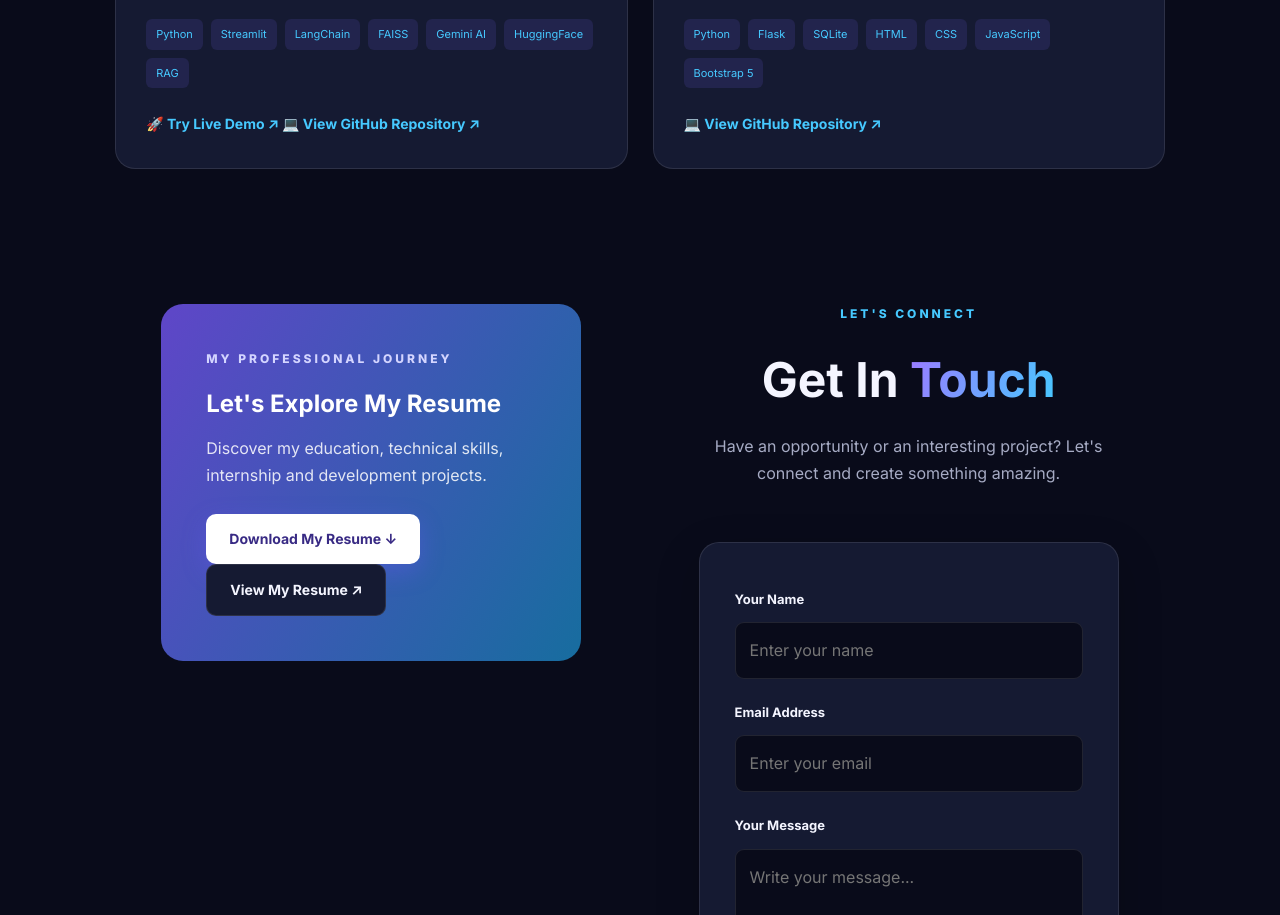
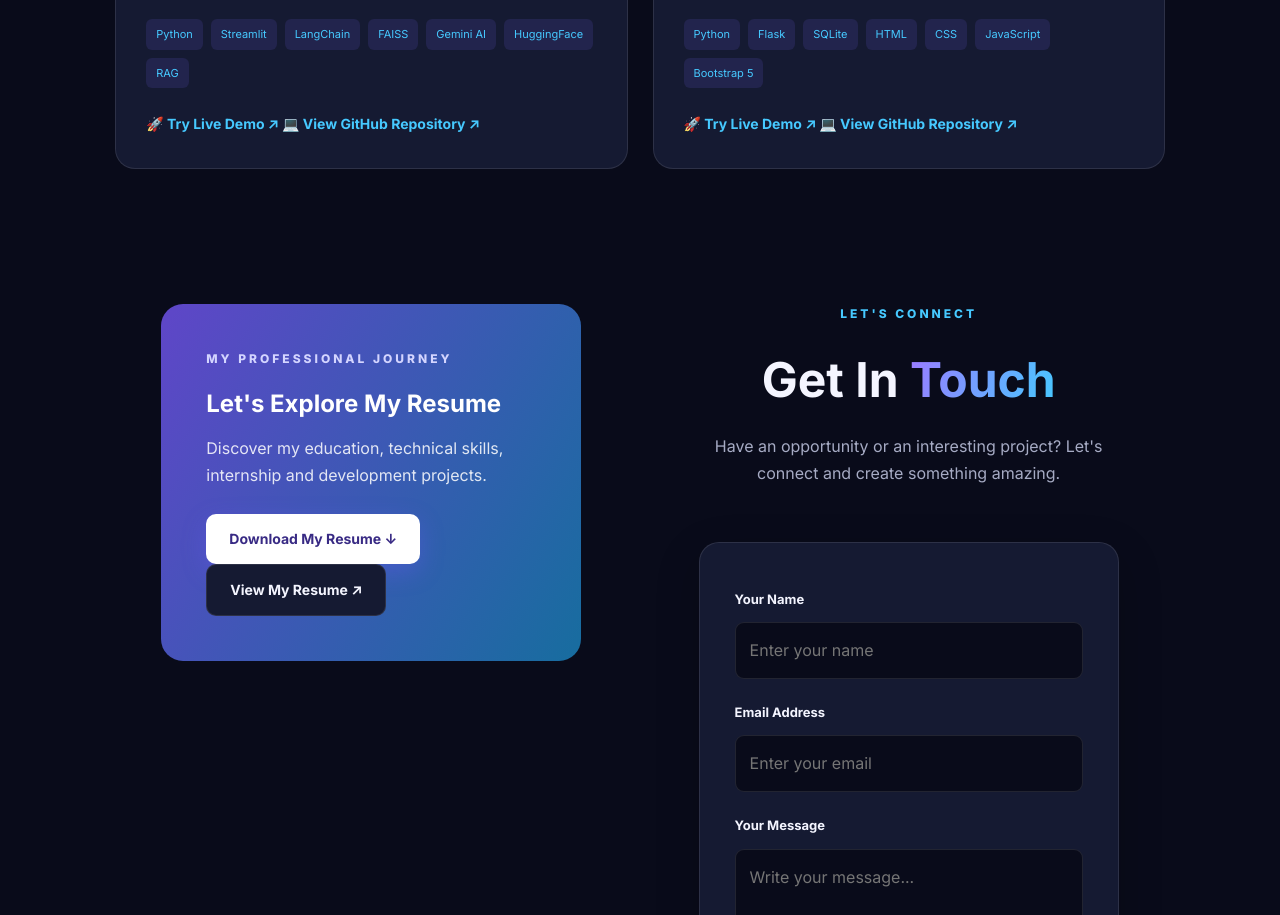
Before and after one commit to estherswetha/My_Portfolio, a plain HTML site: page index.html in a window 1280 px wide. Shown: the part 4470-5385 px from the top of the page. Drawn offline with Linux system fonts and the light colour scheme.

Commit message:
Update portfolio with latest resume

```diff
--- a/index.html
+++ b/index.html
@@ -652,6 +652,12 @@
         <span>JavaScript</span>
         <span>Bootstrap 5</span>
     </div>
+    <a href="https://smartcart-ai-zvcx.onrender.com"
+   target="_blank"
+   rel="noopener noreferrer"
+   class="project-link">
+   🚀 Try Live Demo ↗
+</a>
 
     <a href="https://github.com/estherswetha/Smart-Cart-AI"
        target="_blank"
```
Also changed, not shown: 1 other file.
